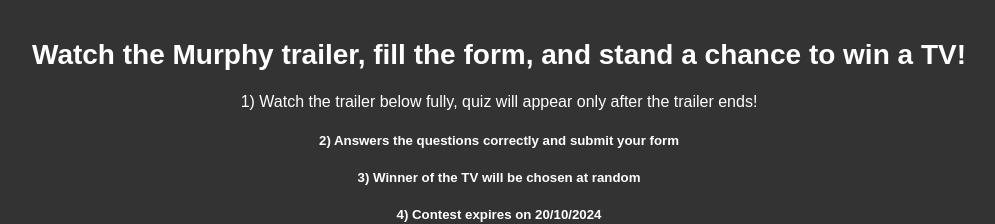
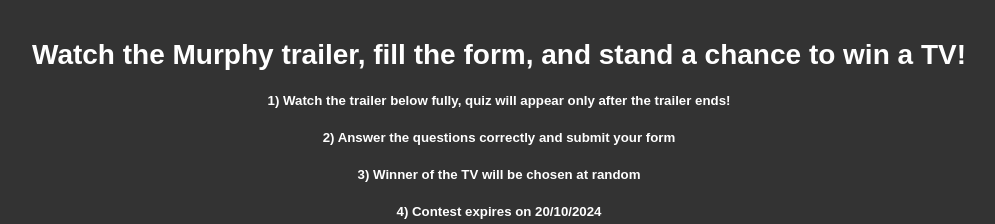
Before and after one commit to PranavDole11/Murphy-contest, a plain HTML site: page index.html in a window 1280 px wide. Shown: the top 224 px of the page, without its empty margins (141-1136 px from the left). Drawn offline with Linux system fonts and the light colour scheme.

Commit message:
Update index.html

```diff
--- a/index.html
+++ b/index.html
@@ -84,8 +84,8 @@
     <h1>Watch the Murphy trailer, fill the form, and stand a chance to win a TV!</h1>
 
     <div class="instructions">
-        <h5></h5>1) Watch the trailer below fully, quiz will appear only after the trailer ends!</h5>
-        <h5>2) Answers the questions correctly and submit your form</h5>
+        <h5>1) Watch the trailer below fully, quiz will appear only after the trailer ends!</h5>
+        <h5>2) Answer the questions correctly and submit your form</h5>
         <h5>3) Winner of the TV will be chosen at random</h5>
         <h5>4) Contest expires on 20/10/2024</h5>
       </p>
```
